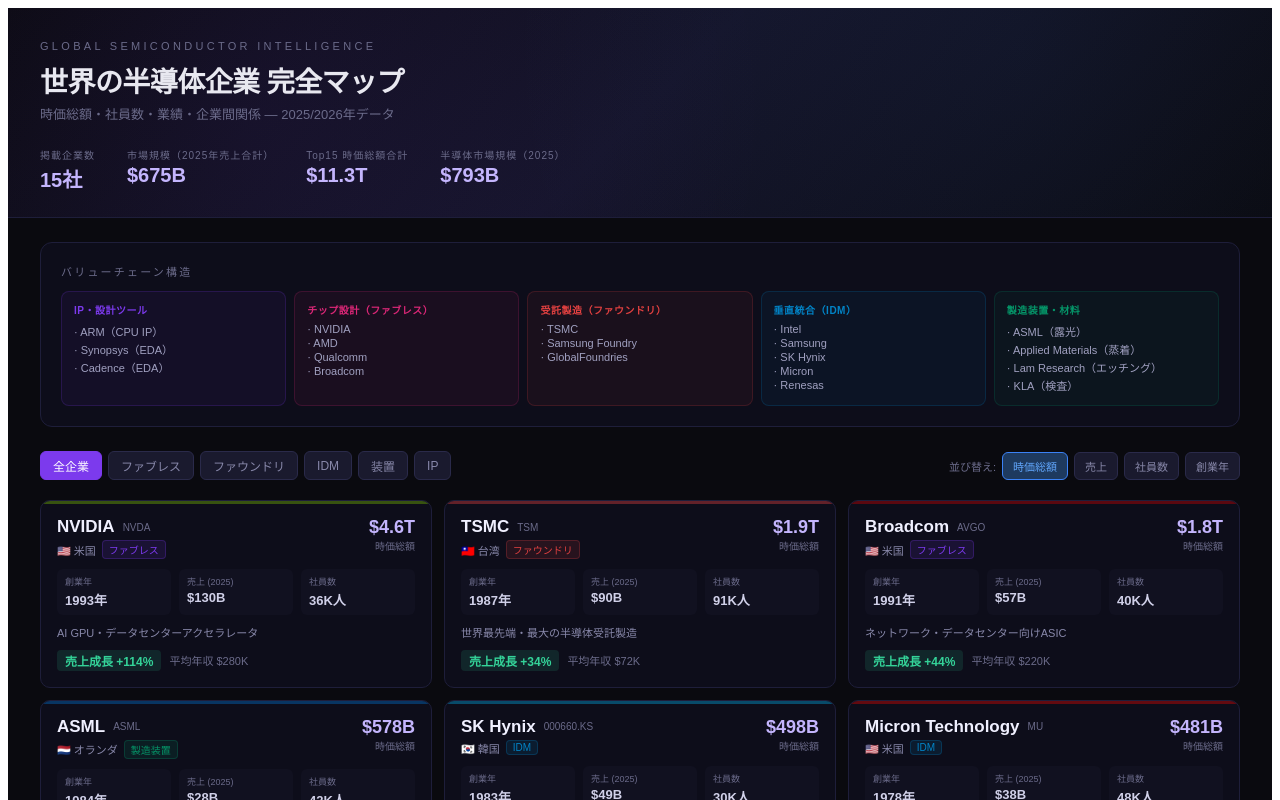
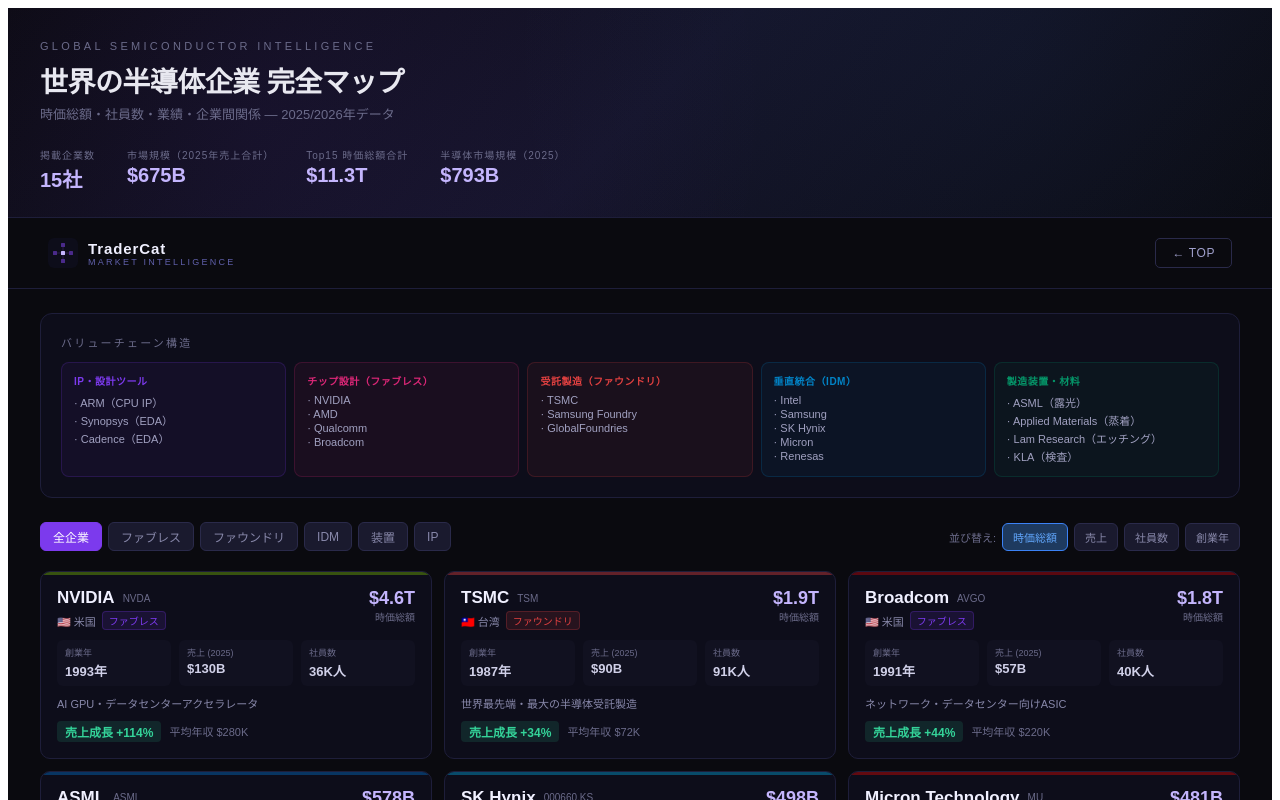
Before and after one commit to miho1031/semiconductor, a React (Vite) app: page / in a window 1280 px wide. Shown: the top 800 px of the page. Built offline with nearby package versions, Linux system fonts and the light colour scheme.

Commit message:
Update App.jsx

```diff
--- a/src/App.jsx
+++ b/src/App.jsx
@@ -365,6 +365,35 @@
         </div>
       </div>
 
+{/* Nav */}
+<div className="nav-pad" style={{ display: "flex", alignItems: "center", justifyContent: "space-between", padding: "20px 40px", borderBottom: "1px solid #1e1e3a", background: "#0a0a0f" }}>
+  <div style={{ display: "flex", alignItems: "center", gap: 10 }}>
+    <svg width="30" height="30" viewBox="0 0 30 30" fill="none">
+      <rect width="30" height="30" rx="6" fill="#0d0d1a"/>
+      <rect x="5" y="13" width="4" height="4" rx="0.5" fill="#4a2a8a"/>
+      <rect x="13" y="5" width="4" height="4" rx="0.5" fill="#4a2a8a"/>
+      <rect x="13" y="13" width="4" height="4" rx="0.5" fill="#c4b5fd"/>
+      <rect x="21" y="13" width="4" height="4" rx="0.5" fill="#4a2a8a"/>
+      <rect x="13" y="21" width="4" height="4" rx="0.5" fill="#4a2a8a"/>
+      <line x1="9" y1="15" x2="13" y2="15" stroke="#2a1a4a" strokeWidth="1"/>
+      <line x1="17" y1="15" x2="21" y2="15" stroke="#2a1a4a" strokeWidth="1"/>
+      <line x1="15" y1="9" x2="15" y2="13" stroke="#2a1a4a" strokeWidth="1"/>
+      <line x1="15" y1="17" x2="15" y2="21" stroke="#2a1a4a" strokeWidth="1"/>
+    </svg>
+    <div>
+      <div style={{ fontSize: 15, fontWeight: 800, letterSpacing: "0.06em", color: "#f0f0ff" }}>TraderCat</div>
+      <div style={{ fontSize: 9, letterSpacing: "0.25em", color: "#6060aa", textTransform: "uppercase" }}>Market Intelligence</div>
+    </div>
+  </div>
+  <a href="https://tradercat-top.vercel.app/" style={{textDecoration:'none'}}>
+    <button style={{ fontSize: 12, border: "1px solid #2a2a4a", background: "transparent", color: "#a0a0cc", padding: "7px 16px", borderRadius: 5, cursor: "pointer", letterSpacing: "0.05em", fontFamily: "inherit" }}>
+      ← TOP
+    </button>
+  </a>
+</div>
+
+
+
       <div style={{ maxWidth: 1200, margin: "0 auto", padding: "24px 16px" }}>
 
         {/* Industry Structure */}
```
